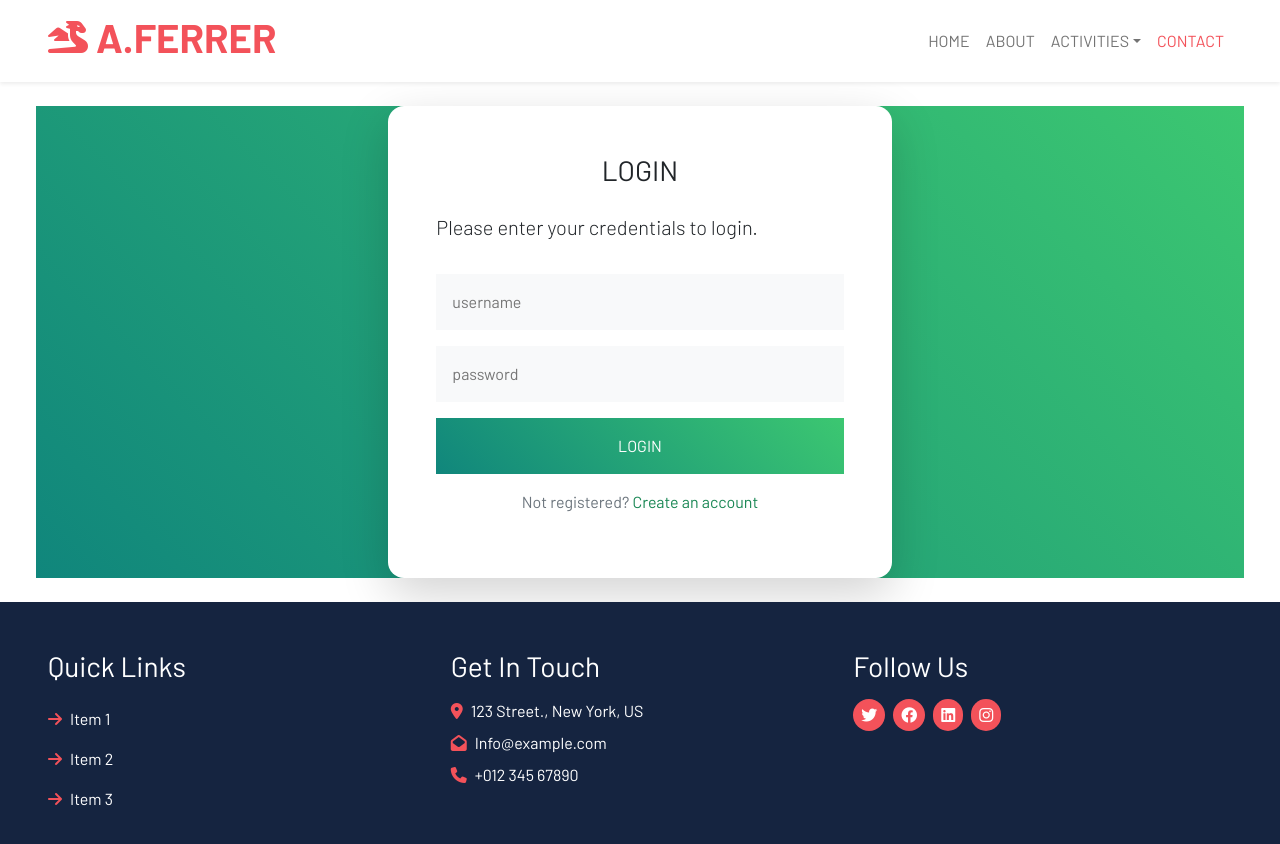
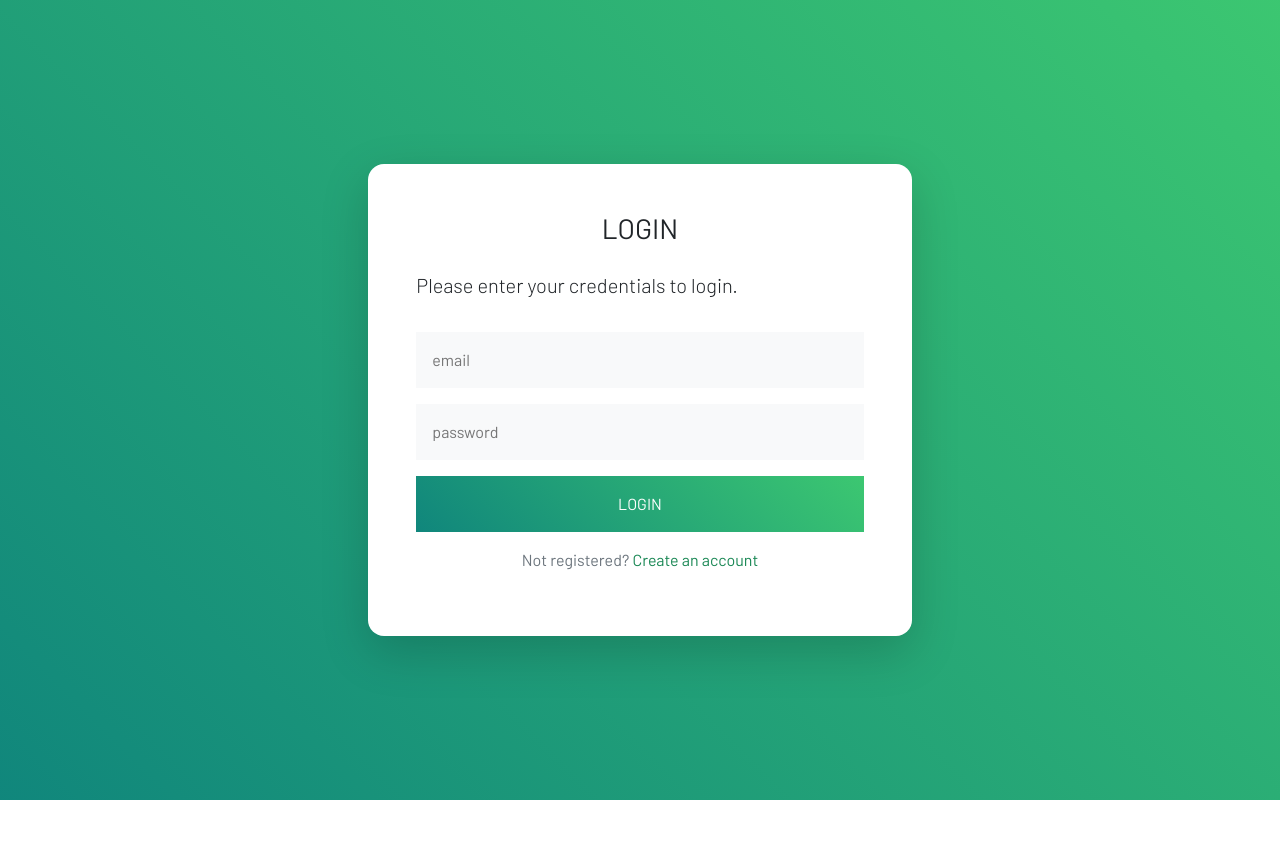
Before and after one commit to integratr-aferrer/frontend-activities, a Vue app: page /login in a window 1280 px wide. Shown: the top 844 px of the page. After the commit the page ends 800 px from the top, so only its background shows below. Built offline with nearby package versions, Linux system fonts and the light colour scheme.

Commit message:
Authenticate user & Restriction route

```diff
--- a/src/App.vue
+++ b/src/App.vue
@@ -1,23 +1,13 @@
 <template>
   <div class="w-100 h-100">
-    <Header></Header>
-    <div class="w-100 h-auto container-fluid px-4 px-sm-5 py-4 overflow-auto">
-      <router-view></router-view>
-    </div>
-    <Footer></Footer>
+    <router-view></router-view>
   </div>
 </template>
 
 <script>
-import Header from "@/components/Header.vue"
-import Footer from "@/components/Footer.vue"
 
 export default {
   name: 'App',
-  components: {
-    Header,
-    Footer
-  }
 }
 </script>
 
--- a/src/components/Header.vue
+++ b/src/components/Header.vue
@@ -25,8 +25,8 @@
                             </li>
                         </template>
                         <li class="nav-item">
-                            <a role="button" class="nav-link clr-primary" data-bs-toggle="modal" data-bs-target="#exampleModal">
-                                Contact
+                            <a role="button" class="nav-link" data-bs-toggle="modal" data-bs-target="#exampleModal">
+                                Logout
                             </a>
                         </li>
                     </ul>
@@ -37,15 +37,15 @@
                             <div class="modal-dialog modal-dialog-centered">
                                 <div class="modal-content">
                                 <div class="modal-header">
-                                    <h1 class="modal-title fs-5" id="exampleModalLabel">Modal title</h1>
+                                    <h1 class="modal-title fs-5" id="exampleModalLabel">Logout</h1>
                                     <button type="button" class="btn-close" data-bs-dismiss="modal" aria-label="Close"></button>
                                 </div>
                                 <div class="modal-body">
-                                    ...
+                                    Are you sure?
                                 </div>
                                 <div class="modal-footer">
-                                    <button type="button" class="btn btn-secondary" data-bs-dismiss="modal">Close</button>
-                                    <button type="button" class="btn btn-primary">Save changes</button>
+                                    <button type="button" class="btn btn-secondary" data-bs-dismiss="modal">No</button>
+                                    <button type="button" class="btn btn-primary" data-bs-dismiss="modal" @click="logoutUser()">Yes</button>
                                 </div>
                                 </div>
                             </div>
@@ -96,11 +96,17 @@ export default {
             return this.$route.name === 'Activities';
         }
     },
+    methods: {
+        logoutUser() {
+            localStorage.removeItem("currentUser");
+            this.$router.push({name: 'Login'});
+        }
+    }
 }
 </script>
 
 <style scoped>
-.router-link-active,.router-link-exact-active {
+.router-link-active {
     color: var(--primary);
 }
 
--- a/src/router/index.js
+++ b/src/router/index.js
@@ -1,14 +1,23 @@
 import { createRouter, createWebHistory } from 'vue-router'
 import Home from '@/views/Home.vue';
+import HomePage from '@/views/HomePage.vue';
 import ViewAnime from '@/views/ViewAnime.vue';
 import About from '@/views/About.vue';
 import Activities from '@/views/Activities.vue';
-import Login from '@/views/Login.vue';
+import Login from '@/views/auth/Login.vue';
 
 const routes = [
   {
     path: '/',
+    name: 'HomePage',
+    component: HomePage,
+    redirect: Home,
+    beforeEnter: [redirectToLogin],
+    children: [
+      {
+        path: '/home',
         name: 'Home',
+        alias: '/',
         component: Home,
       },
       {
@@ -27,26 +36,37 @@ const routes = [
         name: 'ViewAnime',
         props: true,
         component: ViewAnime,
-
+      },
+    ]
   },
   {
     path: '/login',
     name: 'Login',
-    component: Login
+    component: Login,
+    meta: { restrictAuth: true },
   }
-  // {
-  //   path: '/about',
-  //   name: 'About',
-  //   // route level code-splitting
-  //   // this generates a separate chunk (about.[hash].js) for this route
-  //   // which is lazy-loaded when the route is visited.
-  //   component: () => import(/* webpackChunkName: "about" */ '../views/About.vue')
-  // }
 ]
 
 const router = createRouter({
   history: createWebHistory(process.env.BASE_URL),
   routes
-})
+});
+
+// global navigation guard
+router.beforeEach((to, from, next) => {
+  let currentUser = JSON.parse(localStorage.getItem("currentUser"));
+  if(to.matched.some((result) => result.meta.restrictAuth) && !!currentUser) {
+     return next('/')
+  } next();
+});
+
+// navigation guard functions
+function redirectToLogin(to) {
+  let currentUser = JSON.parse(localStorage.getItem("currentUser"));
+  if (!currentUser && to.name != 'Login') {
+    return router.push({name: 'Login'})
+  }
+}
 
 export default router
+// (to.matched.some((result) => result.meta.requiresAuth))
--- /dev/null
+++ b/src/views/HomePage.vue
@@ -0,0 +1,23 @@
+<template>
+    <div class="w-100 h-100">
+    <Header></Header>
+    <div class="w-100 h-auto container-fluid px-4 px-sm-5 py-4 overflow-auto">
+      <router-view></router-view>
+    </div>
+    <Footer></Footer>
+  </div>
+</template>
+
+<script>
+import Header from "@/components/Header.vue"
+import Footer from "@/components/Footer.vue"
+export default {
+    components: {
+        Header, Footer,
+    },
+}
+</script>
+
+<style>
+
+</style>
--- a/src/views/Login.vue
+++ /dev/null
@@ -1,35 +0,0 @@
-<template>
-  <div id="container" class="d-flex justify-content-center align-items-center row h-100">
-    <form @submit.once="$router.push({name: 'Home'})" id="card" class="d-flex flex-column justify-content-center gap-3 bg-white shadow-lg rounded-4 h-auto p-5 text-center col-12 col-sm-9 col-md-7 col-lg-6 col-xl-5">
-      <h3 class="text-uppercase">login</h3>
-      <p class="text-start lead">Please enter your credentials to login.</p>
-      <input class="p-3 bg-light border-0" type="text" name="username" placeholder="username">
-      <input class="p-3 bg-light border-0" type="password" name="password" placeholder="password">
-      <button class="p-3 border-0 text-center text-white text-uppercase" type="submit">login</button>
-      <p class="text-muted">Not registered? <a href="#" class="text-success text-decoration-none">Create an account</a></p>
-    </form>
-  </div>
-</template>
-
-<script>
-export default {
-
-}
-</script>
-
-<style scoped>
-#container, button {
-  background-image: linear-gradient(45deg,#10867c, #3cc771);
-}
-
-@media screen and (max-width: 576px) {
-  #container {
-    background: white;
-  }
-
-  #card {
-    box-shadow: unset !important;
-    border: none !important;
-  }
-}
-</style>
--- /dev/null
+++ b/src/views/auth/Login.vue
@@ -0,0 +1,60 @@
+<template>
+  <div id="container" class="d-flex justify-content-center align-items-center row h-100">
+    <form @submit.prevent="loginUser()" method="GET" id="card" class="d-flex flex-column justify-content-center gap-3 bg-white shadow-lg rounded-4 h-auto p-5 text-center col-12 col-sm-9 col-md-7 col-lg-6 col-xl-5">
+      <h3 class="text-uppercase">login</h3>
+      <p class="text-start lead">Please enter your credentials to login.</p>
+      <div class="alert alert-danger" role="alert" v-if="errorMessage">{{ errorMessage }}</div>
+      <input required v-model="email" class="p-3 bg-light border-0" type="email" name="email" placeholder="email">
+      <input required v-model="password" class="p-3 bg-light border-0" type="password" name="password" placeholder="password">
+      <button class="p-3 border-0 text-center text-white text-uppercase" type="submit">login</button>
+      <p class="text-muted">Not registered? <a href="#" class="text-success text-decoration-none">Create an account</a></p>
+    </form>
+  </div>
+</template>
+
+<script>
+import axios from 'axios';
+
+export default {
+  data() {
+    return {
+      email: "",
+      password: "",
+      errorMessage: "",
+    }
+  },
+  methods: {
+    async loginUser() {
+      axios.post('https://api.integratrgov.com/api/user_srvc/admin/login', {
+        email: this.email,
+        password: this.password
+      }).then((response) => {
+        localStorage.setItem("currentUser", JSON.stringify(response.data.token));
+        this.$router.push('/');
+      }).catch((err) => {
+        if(err.response) {
+          return this.errorMessage = err.response.data.errors[0].detail;
+        }
+          this.errorMessage = "Something went wrong, Please try again!";
+      })
+    },
+  },
+}
+</script>
+
+<style scoped>
+#container, button {
+  background-image: linear-gradient(45deg,#10867c, #3cc771);
+}
+
+@media screen and (max-width: 576px) {
+  #container {
+    background: white;
+  }
+
+  #card {
+    box-shadow: unset !important;
+    border: none !important;
+  }
+}
+</style>
```
Lines whose indentation alone changed are shown as unchanged.
